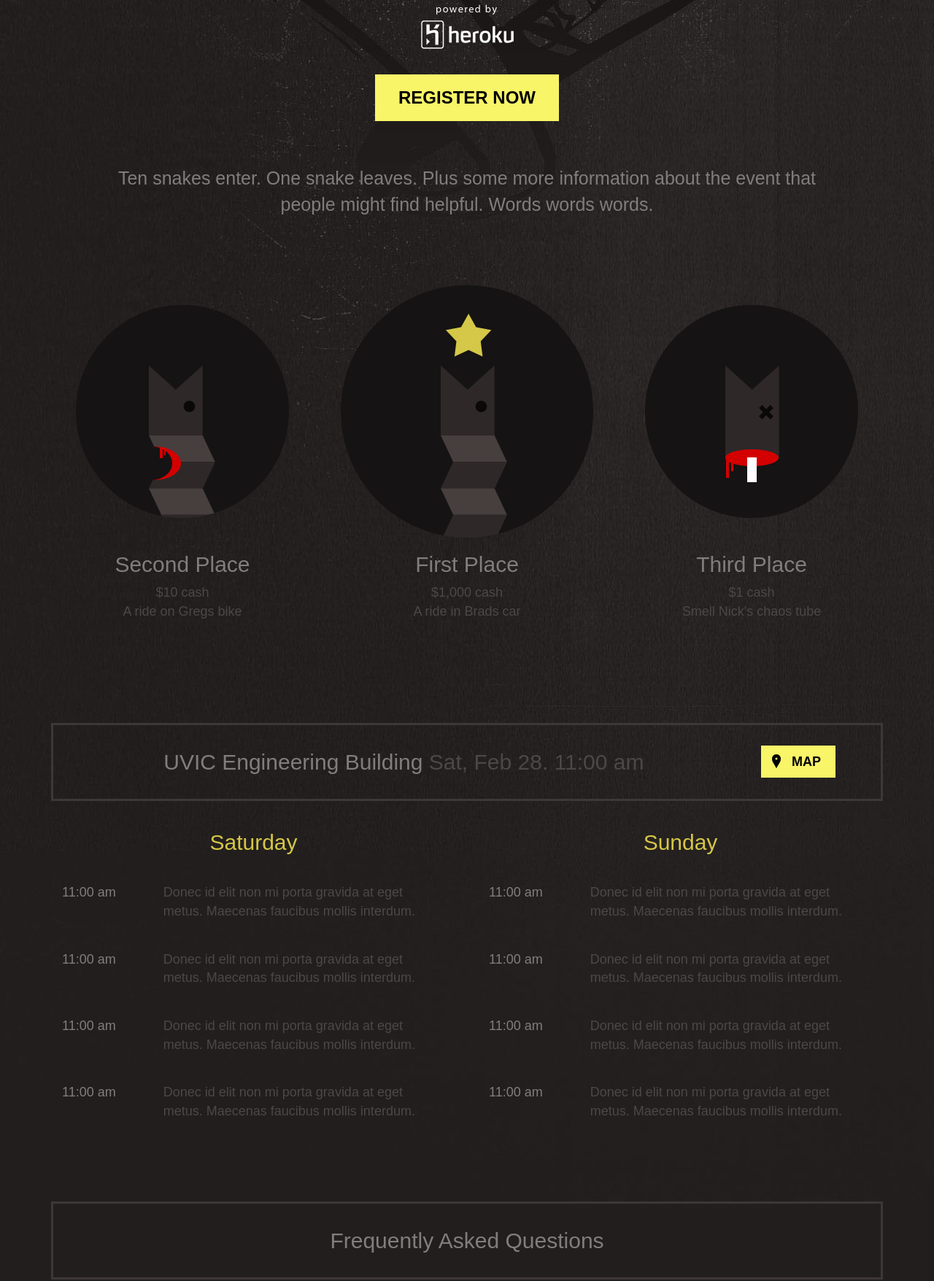
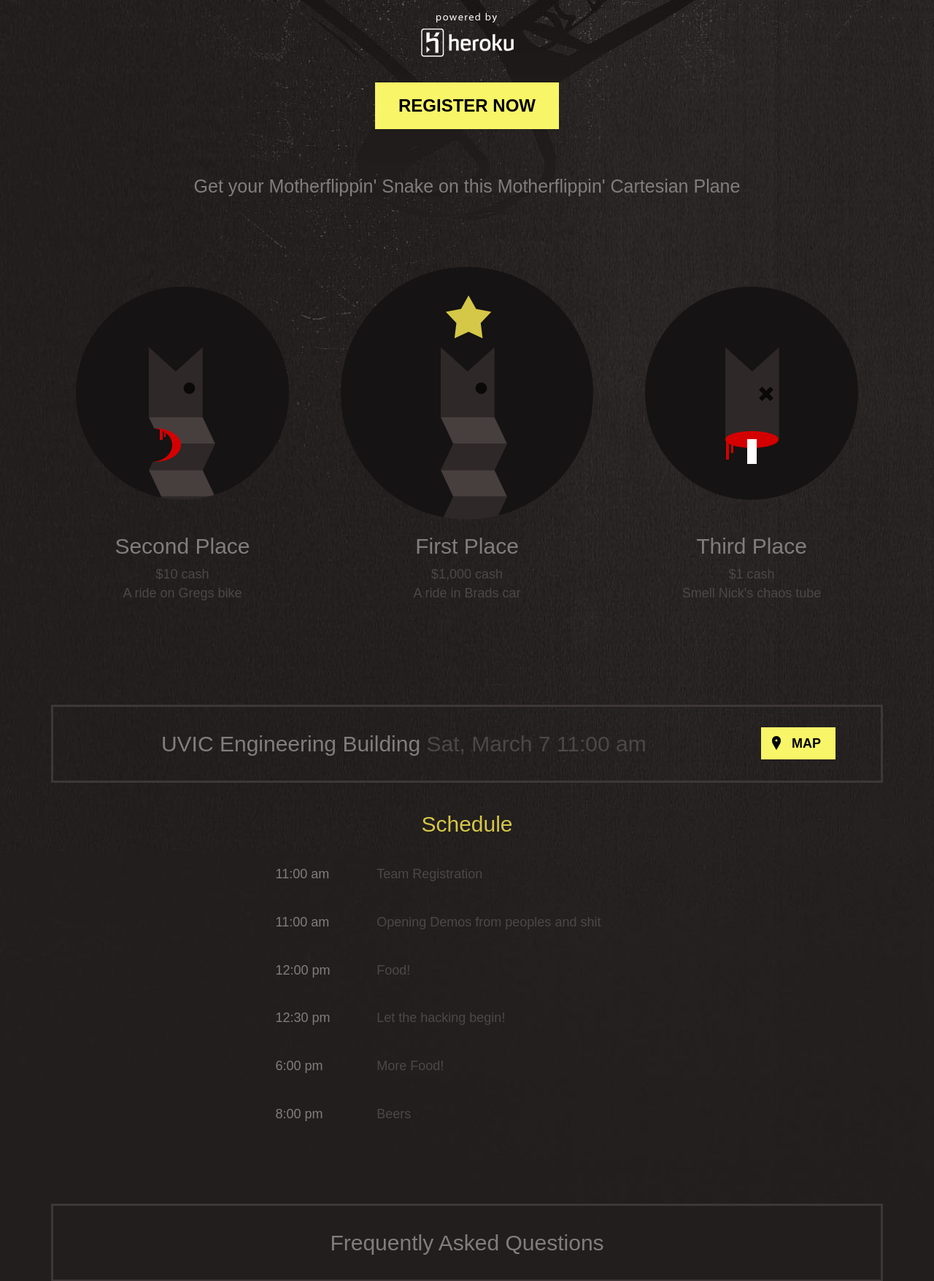
Before and after one commit to sendwithus/battlesnake, a Bottle app: page / in a window 1280 px wide. Shown: the part 760-2516 px from the top of the page at 73% size. Run offline with Bottle, Linux system fonts and the light colour scheme; some libraries are stand-ins or nearby versions.

Commit message:
Added some content

```diff
--- a/static/css/style.css
+++ b/static/css/style.css
@@ -50,7 +50,7 @@ img{
 h3{
 	color: #FFF;
 	letter-spacing: 8px;
-	font-size: 18px;
+	font-size: 28px;
 	text-align: center;
 }
 
--- a/static/html/index.html
+++ b/static/html/index.html
@@ -6,7 +6,7 @@
     <meta name="author" content="">
     <link rel="icon" href="static/img/favicon.png">
 
-    <title>Battlesnake</title>
+    <title>BattleSnake</title>
 
     <!-- Latest compiled and minified CSS -->
     <link rel="stylesheet" href="https://maxcdn.bootstrapcdn.com/bootstrap/3.3.2/css/bootstrap.min.css">
@@ -37,9 +37,9 @@
       <div class="jumbotron">
         <img class="bs-logo animated zoomIn" src="static/img/logo-battlesnake.png">
         <p><img class="hr-logo animated fadeIn" src="static/img/logo-p-heroku.png"></p>
+
         <p><a class="btn btn-lg btn-success animated fadeIn" href="#" role="button">Register Now</a></p>
-
-        <p class="desc white-2">Ten snakes enter. One snake leaves. Plus some more information about the event that people might find helpful. Words words words.</p>
+        <p class="desc white-2">Get your Motherflippin' Snake on this Motherflippin' Cartesian Plane</p>
       </div>
 
       <div class="row">
@@ -69,7 +69,7 @@
 
       <div class="col-lg-12 box">
         <div class="col-md-10">
-          <h4 class="white-2">UVIC Engineering Building <span class="white-3">Sat, Feb 28. 11:00 am</span></h4>
+          <h4 class="white-2">UVIC Engineering Building <span class="white-3">Sat, March 7 11:00 am</span></h4>
         </div>
         <div class="col-md-2 map-holder">
           <a class="btn btn-lg btn-success map" href="#" role="button">Map</a>
@@ -77,56 +77,41 @@
       </div>
 
       <div class="row">
-        <div class="col-lg-6">
+        <div class="col-lg-6 col-lg-offset-3">
           <div class="col-lg-12">
-          <h4 class="yellow">Saturday</h4>
+          <h4 class="yellow">Schedule</h4>
         </div>
 
           <div class="col-xs-3"><p class="white-2">11:00 am</p></div>
           <div class="col-xs-9">
-            <p class="whtie-3">Donec id elit non mi porta gravida at eget metus. Maecenas faucibus mollis interdum.</p>
+            <p class="white-3">Team Registration</p>
           </div>
 
           <div class="col-xs-3"><p class="white-2">11:00 am</p></div>
           <div class="col-xs-9">
-            <p class="whtie-3">Donec id elit non mi porta gravida at eget metus. Maecenas faucibus mollis interdum.</p>
+            <p class="white-3">Opening Demos from peoples and shit</p>
           </div>
 
-          <div class="col-xs-3"><p class="white-2">11:00 am</p></div>
+          <div class="col-xs-3"><p class="white-2">12:00 pm</p></div>
           <div class="col-xs-9">
-            <p class="whtie-3">Donec id elit non mi porta gravida at eget metus. Maecenas faucibus mollis interdum.</p>
+            <p class="white-3">Food!</p>
           </div>
 
-          <div class="col-xs-3"><p class="white-2">11:00 am</p></div>
+          <div class="col-xs-3"><p class="white-2">12:30 pm</p></div>
           <div class="col-xs-9">
-            <p class="whtie-3">Donec id elit non mi porta gravida at eget metus. Maecenas faucibus mollis interdum.</p>
+            <p class="white-3">Let the hacking begin!</p>
           </div>
 
-        </div>
-
-        <div class="col-lg-6">
-          <div class="col-lg-12">
-          <h4 class="yellow">Sunday</h4>
-          </div>
-          <div class="col-xs-3"><p class="white-2">11:00 am</p></div>
+          <div class="col-xs-3"><p class="white-2">6:00 pm</p></div>
           <div class="col-xs-9">
-            <p class="whtie-3">Donec id elit non mi porta gravida at eget metus. Maecenas faucibus mollis interdum.</p>
+            <p class="white-3">More Food!</p>
           </div>
 
-          <div class="col-xs-3"><p class="white-2">11:00 am</p></div>
+          <div class="col-xs-3"><p class="white-2">8:00 pm</p></div>
           <div class="col-xs-9">
-            <p class="whtie-3">Donec id elit non mi porta gravida at eget metus. Maecenas faucibus mollis interdum.</p>
+            <p class="white-3">Beers</p>
           </div>
 
-          <div class="col-xs-3"><p class="white-2">11:00 am</p></div>
-          <div class="col-xs-9">
-            <p class="whtie-3">Donec id elit non mi porta gravida at eget metus. Maecenas faucibus mollis interdum.</p>
-          </div>
-
-          <div class="col-xs-3"><p class="white-2">11:00 am</p></div>
-          <div class="col-xs-9">
-            <p class="whtie-3">Donec id elit non mi porta gravida at eget metus. Maecenas faucibus mollis interdum.</p>
-          </div>
         </div>
       </div>
 
```
